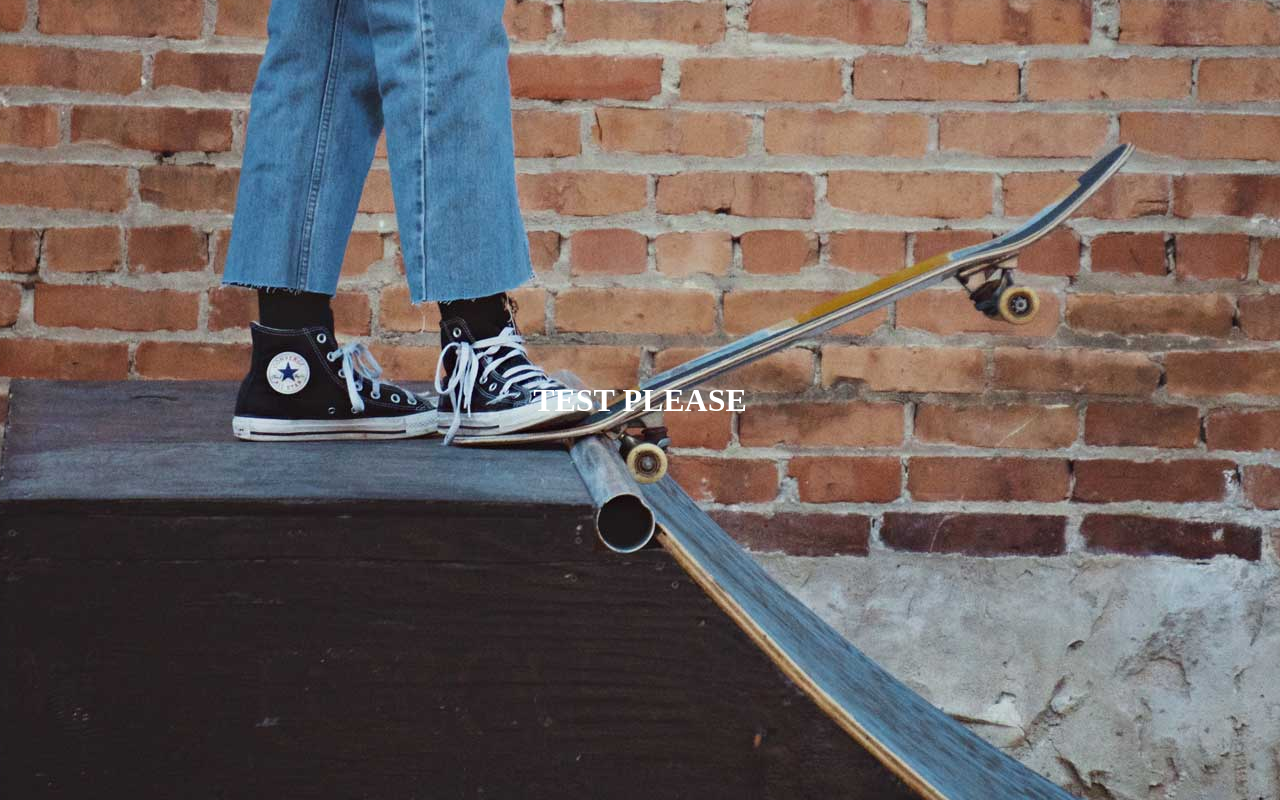
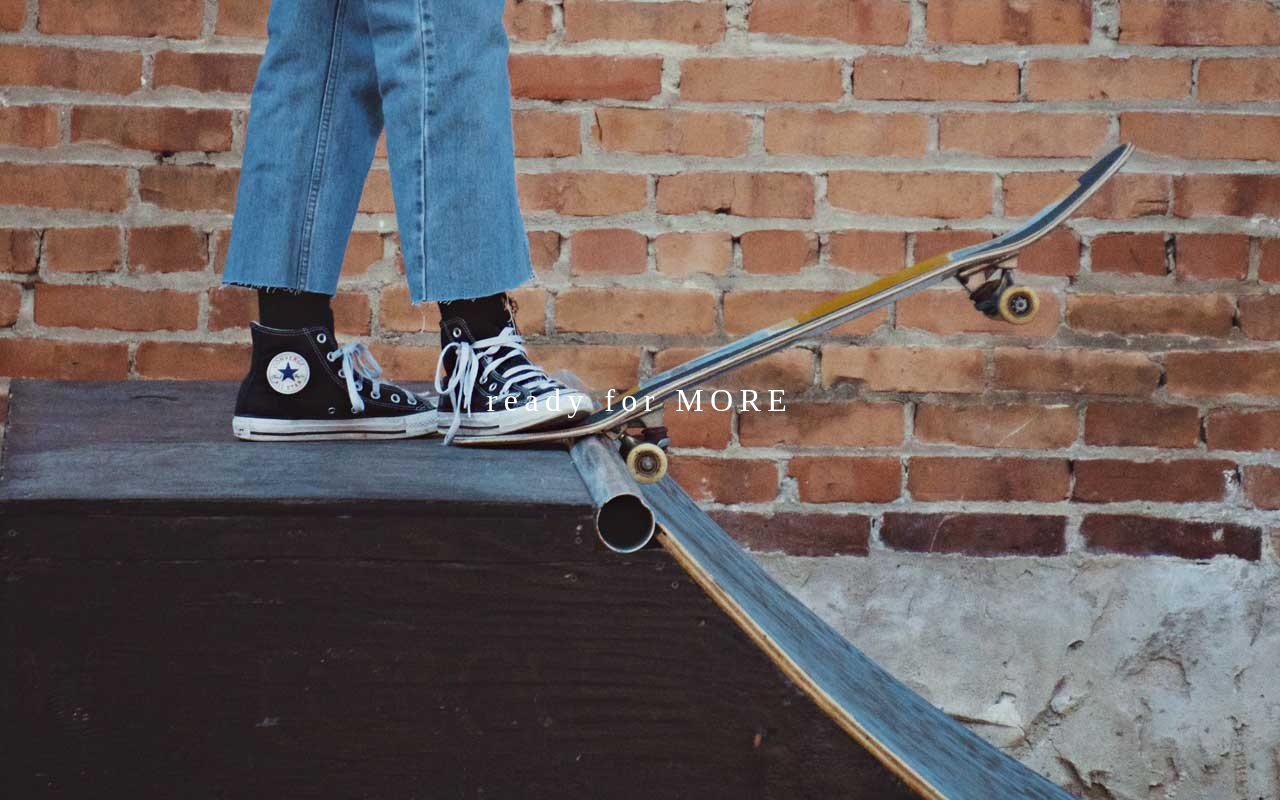
Before and after one commit to seuli23/seuli.github.io, a plain HTML site: page index.html in a window 1280 px wide. Drawn offline with Linux system fonts and the light colour scheme.

Commit message:
CSS 추가 2

```diff
--- a/css/style.css
+++ b/css/style.css
@@ -8,3 +8,8 @@
 	justify-content: center;
 	align-items: center;
 }
+
+h1{
+	font-weight: 300;
+	letter-spacing: 0.20em;
+}
--- a/index.html
+++ b/index.html
@@ -3,12 +3,12 @@
 <head>
 	<meta http-equiv="X-UA-Comatible" content="IE=Edge">
 	<meta charset="utf-8">
-	<title>seuli.github.io test</title>
+	<title>seuli.github.io always converse</title>
 	<link rel="stylesheet" href="./css/style.css">
 </head>
 <body>
 
-	<h1>TEST PLEASE</h1>
+	<h1>ready for MORE</h1>
 
 </body>
 </html>
```
